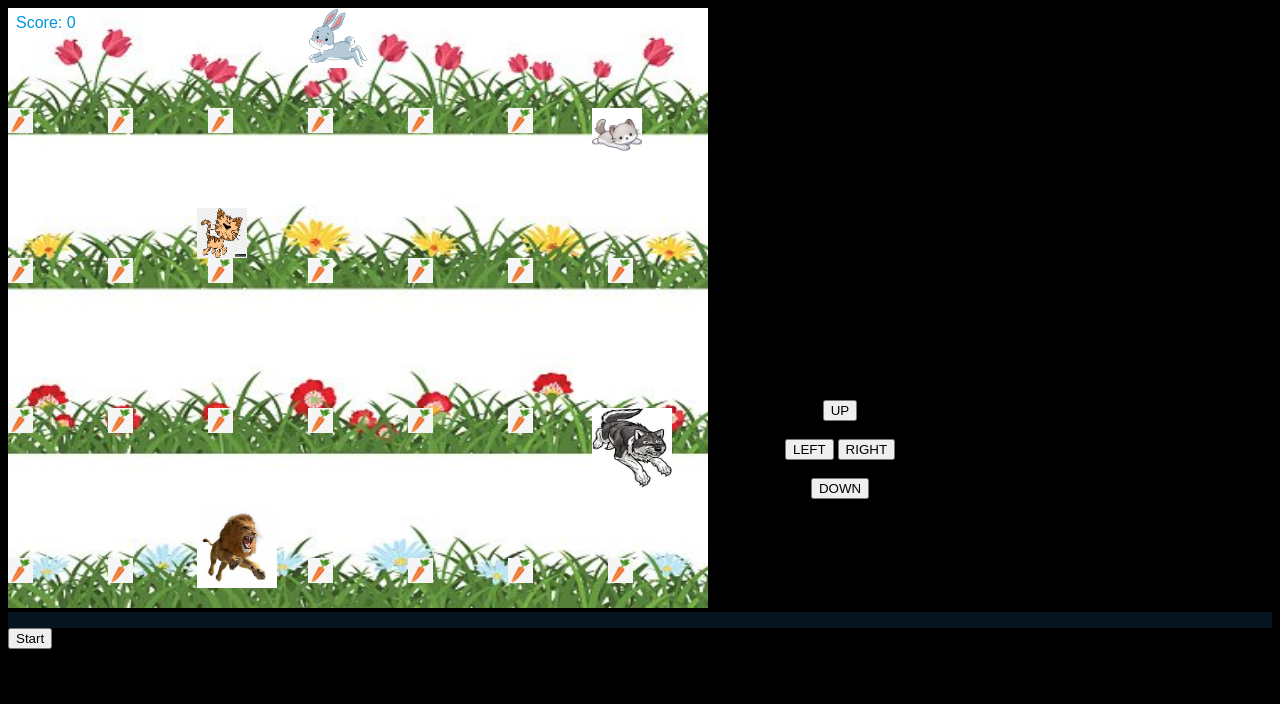
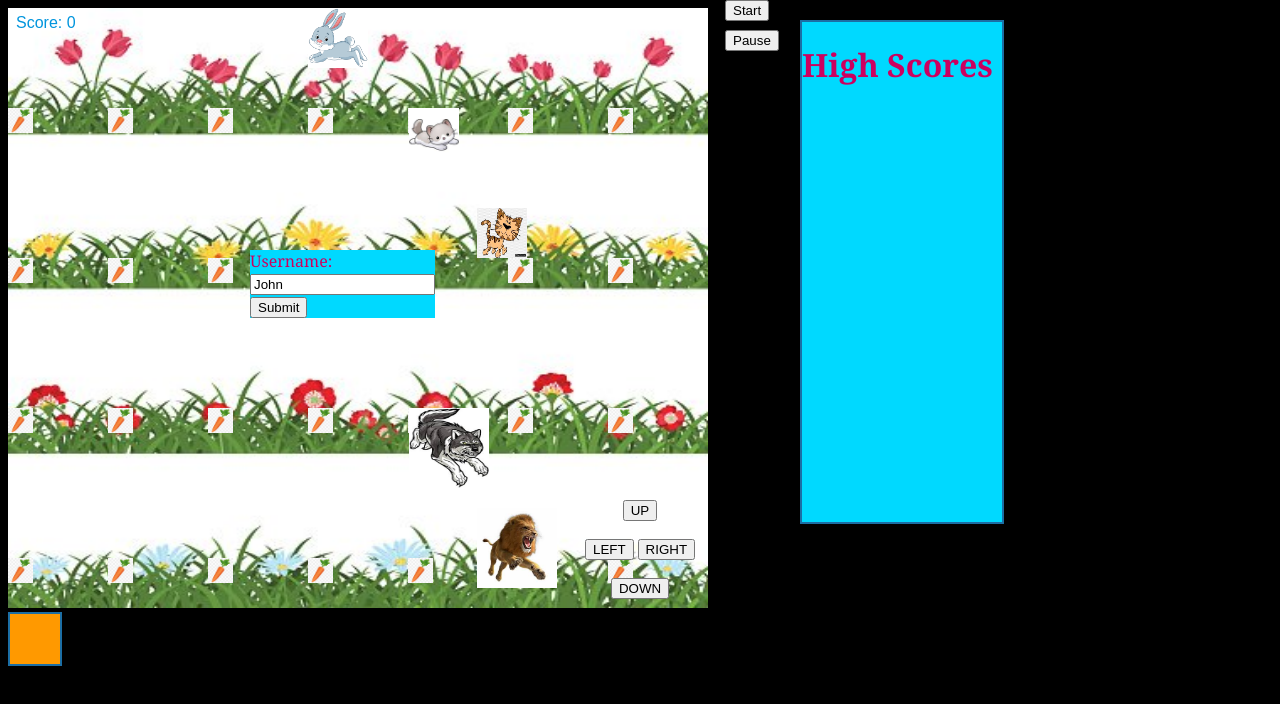
Before and after one commit to maass77627/wordy, a plain HTML site: page index.html in a window 1280 px wide. Both pictures are taken after a click on the button "Start". Drawn offline with nearby package versions, Linux system fonts and the light colour scheme; no server answers.

Commit message:
fetch works

```diff
--- a/index.html
+++ b/index.html
@@ -4,20 +4,32 @@
 <html>
 <head>
 
-  <!-- Compiled and minified CSS -->
-<!-- <link rel="stylesheet" href="https://cdnjs.cloudflare.com/ajax/libs/materialize/1.0.0/css/materialize.min.css"> -->
 
 <link rel="stylesheet" type="text/css" href="styles.css" media="screen"/>
 
   <meta name="viewport" content="width=device-width, initial-scale=1.0"/>
 </head>
 
-<!-- <body  onload="startGame()"> -->
+
   <body>
+    <div id="highscores">
+      <h1>High Scores</h1>
+
+
+     <p id="usernames"></p>
+    </div>
     <canvas id="myCanvas" width="700" height="600"></canvas>
  <div id = score></div>
- <div class = signin></div>
-  <button id="button1">Start</button>
+
+
+  <button id="button1">Pause</button>
+  <button id="button2">Start</button>
+
+  <form id="myform" action='http://localhost:3001/users', method="POST">
+    <label for="username">Username:</label><br>
+    <input type="text" id="username" name="username" value="John"><br>
+    <input type="submit" id="submit" value="Submit">
+  </form>
 
 
 
@@ -30,7 +42,7 @@
   </tag>
 
 </body>
-<!-- Compiled and minified JavaScript -->
+
 <script src="https://cdnjs.cloudflare.com/ajax/libs/materialize/1.0.0/js/materialize.min.js"></script>
 <script type="application/javascript" src="src/index.js" charset="UTF-8"></script>
 <script src="src/obstacles.js"></script>
--- a/src/index.js
+++ b/src/index.js
@@ -1,3 +1,4 @@
+
 var imageSrcs = ['carrot.png', 'bunny.png', 'flower.jpg', 'cat.png', 'catone.png', 'lion.png', 'wolf.png'];
 var carro = new Image();
 var bunny = new Image();
@@ -8,6 +9,7 @@ var lion = new Image();
 var wolf = new Image();
 var images = [carro, bunny, flower, cat, catone, lion, wolf];
 var loadCount = 0;
+var form = document.getElementById("myform")
 
 function loadImages() {
    for(var i = 0; i<images.length; i++) {
@@ -27,15 +29,15 @@ function imageLoaded() {
    }
 }
 
-function fetchWords() {
-    fetch('http://localhost:3001/sightwords').then(response => response.json()).then(words => putWordsOnDom(words))
+function fetchUsers() {
+    fetch('http://localhost:3001/users').then(response => response.json()).then(users => putUsersOnDom(users))
    }
 
-   function putWordsOnDom(wordArray) {
+   function putUsersOnDom(userArray) {
     const divArray = []
-    wordArray.forEach(word => {
+    userArray.forEach(user => {
       const div = document.createElement('div')
-      div.innerHTML = `${word.name}`
+      div.innerHTML = `${user.username}`
       divArray.push(div)
       makeId(divArray)
       })
@@ -174,15 +176,11 @@ function component(width, height, color, x, y, type) {
     ctx.fillText("Score: "+score, 8, 20);
 }
 
-  // function star() {
-  //   carrots.forEach((carrot) => {
-  //     if (myGamePiece.crashWith(carrot)) {
-  //       carrot.image.src = "star.png"
-  //       score ++ 1;
-  //     // myScore.text = "SCORE:" + 1;
+function formthings() {
 
-  //       ;;}})
-  //     }
+
+}
+
 
   function carrotmaker() {
     for (i = 0; i < 700; i += 100) {
@@ -277,13 +275,50 @@ function clearmove() {
 }
 
 
+ document.getElementById("submit").addEventListener("click", submitData);
+// var username = doument.getElementById(username).value
+
+function submitData(username) {
+
+  let formData = {
+      username: username
+
+  };
+  console.log(formData);
+  let configObj = {
+      method: "POST",
+      headers: {
+        "Content-Type": "application/json",
+        "Accept": "application/json"
+      },
+      body: JSON.stringify(formData)
+  };
+
+  return fetch("http://localhost:3001/users", configObj)
+      .then(function(response) {
+        return response.json();
+
+      })}
 
 
 
 
 
+function startButton() {
+    var pausebutton = document.getElementById("button1")
+    pausebutton.addEventListener("click", pause);
+    function pause() {
+      alert ("Hello World!");
+      myGameArea.stop();
+    }
+    var startbutton = document.getElementById("button2")
+    startbutton.addEventListener("click", go);
+    function go() {
+      alert ("Start!");
+      myGameArea.start();
+    }
 
-
+  }
 
 
 
@@ -312,7 +347,7 @@ function clearmove() {
 
   document.addEventListener('DOMContentLoaded', (event) => {
   console.log('DOM fully loaded and parsed');
-
-  fetchWords()
+  startButton()
+  fetchUsers()
   loadImages()
   });
--- a/styles.css
+++ b/styles.css
@@ -1,31 +1,46 @@
+/* #score-board h3 {
+  font-family:'Bungee Shade';
+  font-size: 30px;
+  color: #DB7F8E;
+  margin-top: 1px;
+  margin-bottom: 8px;
+} */
 
-/* div[id="4"] {
-  background-color: yellow;
+div#highscores {
+
   position: absolute;
-  left: 550px;
+  left: 800px;
   top: 20px;
+  color: #cc005f;
+    background-color: #00d9ff;
+    background-size: 300;
+    font-family: Georgia, serif;
+    font-size: 16px;
+    width: 200px;
+    height: 500px;
+
 }
 
 div[id="0"] {
   background-color: yellow;
   position: absolute;
-  left: 350px;
-  top: 20px;
+  left: 800px;
+  top: 400px;
 }
 
-div[id="1"] {
+ div[id="1"] {
   background-color: yellow;
   position: absolute;
-  left: 450px;
-  top: 20px;
+  left: 800px;
+  top: 500px;
 }
 
-div[id="2"] {
+/* /* div[id="2"] {
   background-color: yellow;
   position: absolute;
   left: 250px;
   top: 20px;
-}
+} */
 
 div[id="3"] {
   background-color: yellow;
@@ -43,33 +58,28 @@ div {
   width: 50px;
   height: 50px;
 
-} */
+}  */
 div#score {
   border: 8px solid #05141E;
-
 }
 
-div.signin {
+form {
   position: absolute;
-  left: 300px;
-  top: 400px;
+  left: 250px;
+  top: 250px;
   color: #cc005f;
     background-color: #00d9ff;
     font-family: Georgia, serif;
     font-size: 16px;
-    width: 100;
-    height: 100;
-
-
+    width: 200;
+    height: 200;
 }
-
 
 tag {
   position: absolute;
-  left: 600px;
-  top: 400px;
+  left: 400px;
+  top: 500px;
 }
-
 
 body {
     background: rgb(0, 0, 0)
@@ -78,21 +88,18 @@ body {
   canvas {
     background: #76c98f;
     position: relative;
-    /* padding: 0;
-    margin: 0 auto;
-    margin-bottom: 1rem;
-    display: block; */
   }
 
-  /* nav {
-      color: teal;
+  button#button1 {
+    position: absolute;
+  left: 725px;
+  top: 30px;
 
-  } */
+  }
 
-  /* div#1 {
-    color: #99CC00;
-    background-color: #FF9900;
-    font-family: Georgia, serif;
-    font-size: 16px;
+  button#button2 {
+    position: absolute;
+  left: 725px;
+  top: 0px;
 
-  } */
+  }
```
